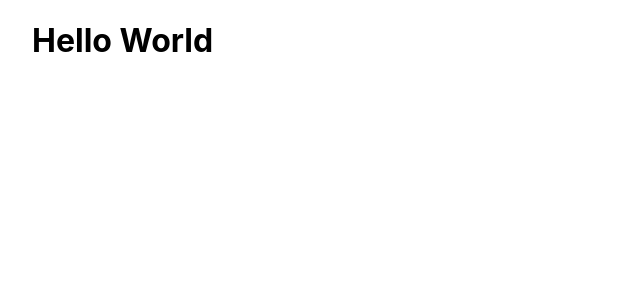
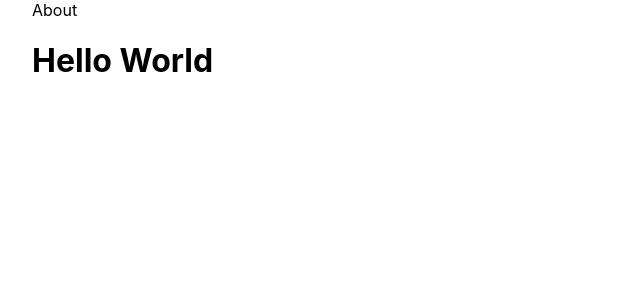
Before and after one commit to chocho77/next-tutorial, a Next.js app: page / in a window 1280 px wide. Shown: the top 300 px of the page, without its empty margins (0-640 px from the left). Built offline with nearby package versions, Linux system fonts and the light colour scheme.

Commit message:
Changes to be committed: 	modified:   pages/index.tsx 	modified:   pages/profile/[username].js

```diff
--- a/pages/index.tsx
+++ b/pages/index.tsx
@@ -1,11 +1,12 @@
-import styles from '../styles/Home.module.css'
+import Link from "next/link";
+import styles from '../styles/Home.module.css';
 
 export default function Home() {
   return (
     <div className={styles.container}>
-      {" "}
+      <Link href="/about">About</Link>
       <h1>Hello World</h1>
 
     </div>
-  )
+  );
 }
--- a/pages/profile/[username].js
+++ b/pages/profile/[username].js
@@ -1,4 +1,9 @@
+import { useRouter } from "next/router";
+
 const Profile = () => {
+    const router = useRouter();
+    const {username} = router.query;
+    return <div> Hello {username}!</div>
 
 };
 
```
